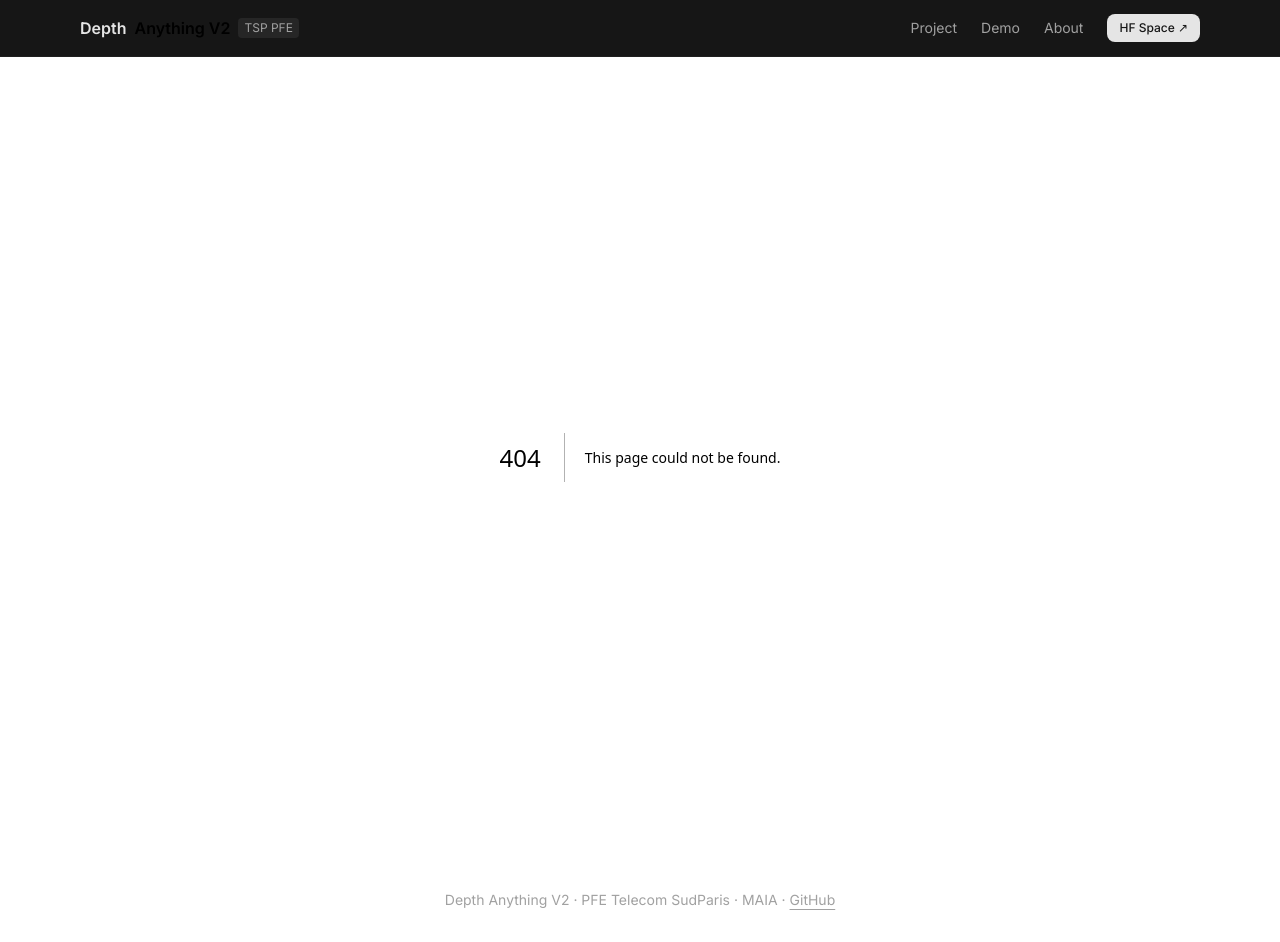
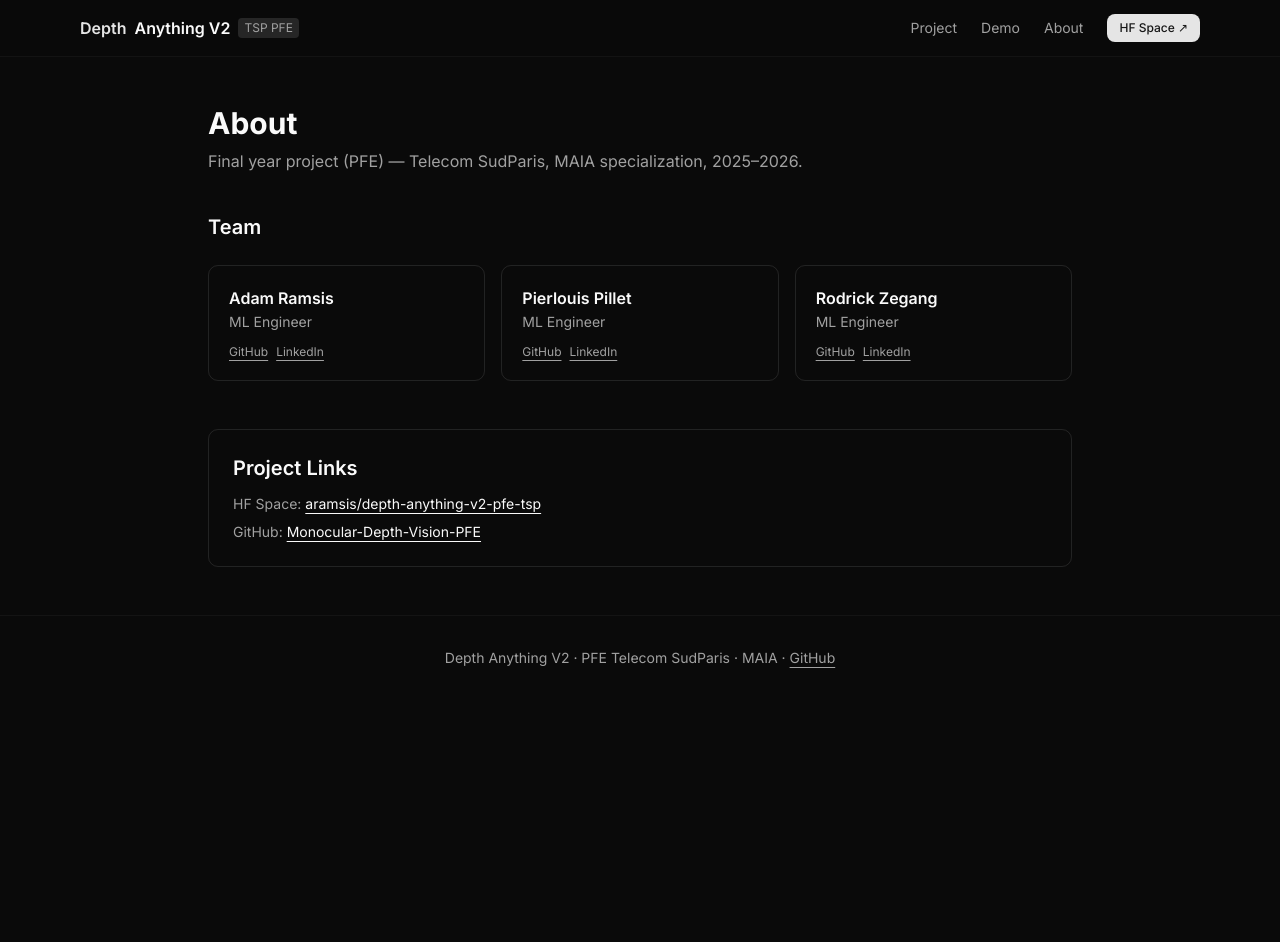
Before and after one commit to aramz33/depth-anything-v2-webapp, a Next.js app: page /about in a window 1280 px wide. Before the commit this address had no page. After the commit the page ends 800 px from the top, so only its background shows below. Built offline with nearby package versions, Linux system fonts and the light colour scheme.

Commit message:
feat: add About / Team page

```diff
--- /dev/null
+++ b/app/about/page.tsx
@@ -0,0 +1,68 @@
+import { TEAM } from "@/lib/team"
+
+export default function AboutPage() {
+  return (
+    <div className="mx-auto max-w-4xl px-4 py-12">
+      <h1 className="mb-2 text-3xl font-bold">About</h1>
+      <p className="mb-10 text-muted-foreground">
+        Final year project (PFE) — Telecom SudParis, MAIA specialization, 2025–2026.
+      </p>
+
+      <h2 className="mb-6 text-xl font-semibold">Team</h2>
+      <div className="grid grid-cols-1 gap-4 md:grid-cols-3">
+        {TEAM.map((m) => (
+          <div key={m.name} className="rounded-lg border border-border p-5">
+            <p className="font-semibold">{m.name}</p>
+            <p className="mt-0.5 text-sm text-muted-foreground">{m.role}</p>
+            <div className="mt-3 flex gap-2">
+              <a
+                href={m.github}
+                target="_blank"
+                rel="noopener noreferrer"
+                className="text-xs text-muted-foreground underline underline-offset-4 hover:text-foreground"
+              >
+                GitHub
+              </a>
+              <a
+                href={m.linkedin}
+                target="_blank"
+                rel="noopener noreferrer"
+                className="text-xs text-muted-foreground underline underline-offset-4 hover:text-foreground"
+              >
+                LinkedIn
+              </a>
+            </div>
+          </div>
+        ))}
+      </div>
+
+      <div className="mt-12 rounded-lg border border-border p-6">
+        <h2 className="mb-3 text-xl font-semibold">Project Links</h2>
+        <ul className="space-y-2 text-sm">
+          <li>
+            <span className="text-muted-foreground">HF Space: </span>
+            <a
+              href="https://huggingface.co/spaces/aramsis/depth-anything-v2-pfe-tsp"
+              className="underline underline-offset-4 hover:text-foreground"
+              target="_blank"
+              rel="noopener noreferrer"
+            >
+              aramsis/depth-anything-v2-pfe-tsp
+            </a>
+          </li>
+          <li>
+            <span className="text-muted-foreground">GitHub: </span>
+            <a
+              href="https://github.com/aramsis/Monocular-Depth-Vision-PFE"
+              className="underline underline-offset-4 hover:text-foreground"
+              target="_blank"
+              rel="noopener noreferrer"
+            >
+              Monocular-Depth-Vision-PFE
+            </a>
+          </li>
+        </ul>
+      </div>
+    </div>
+  )
+}
```
